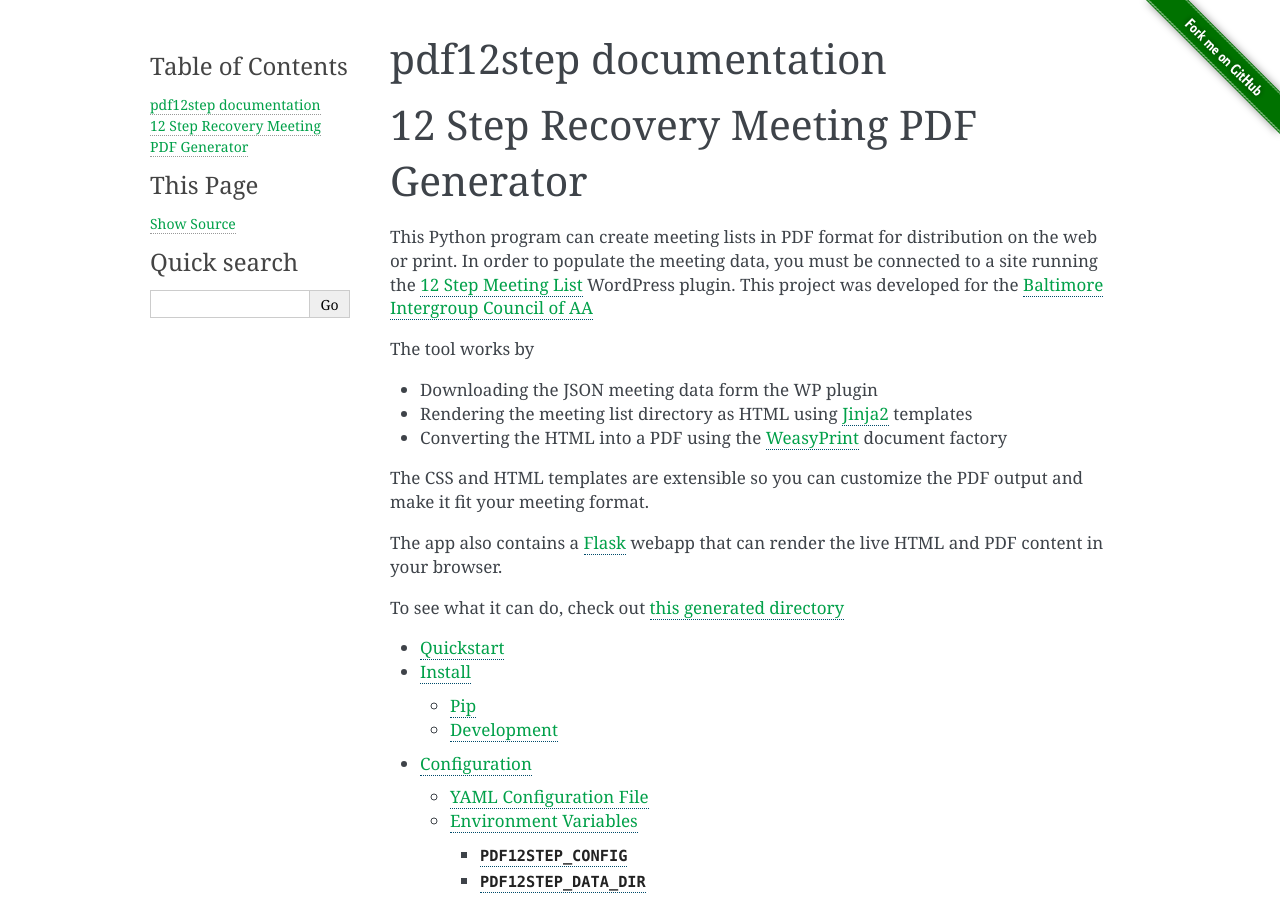
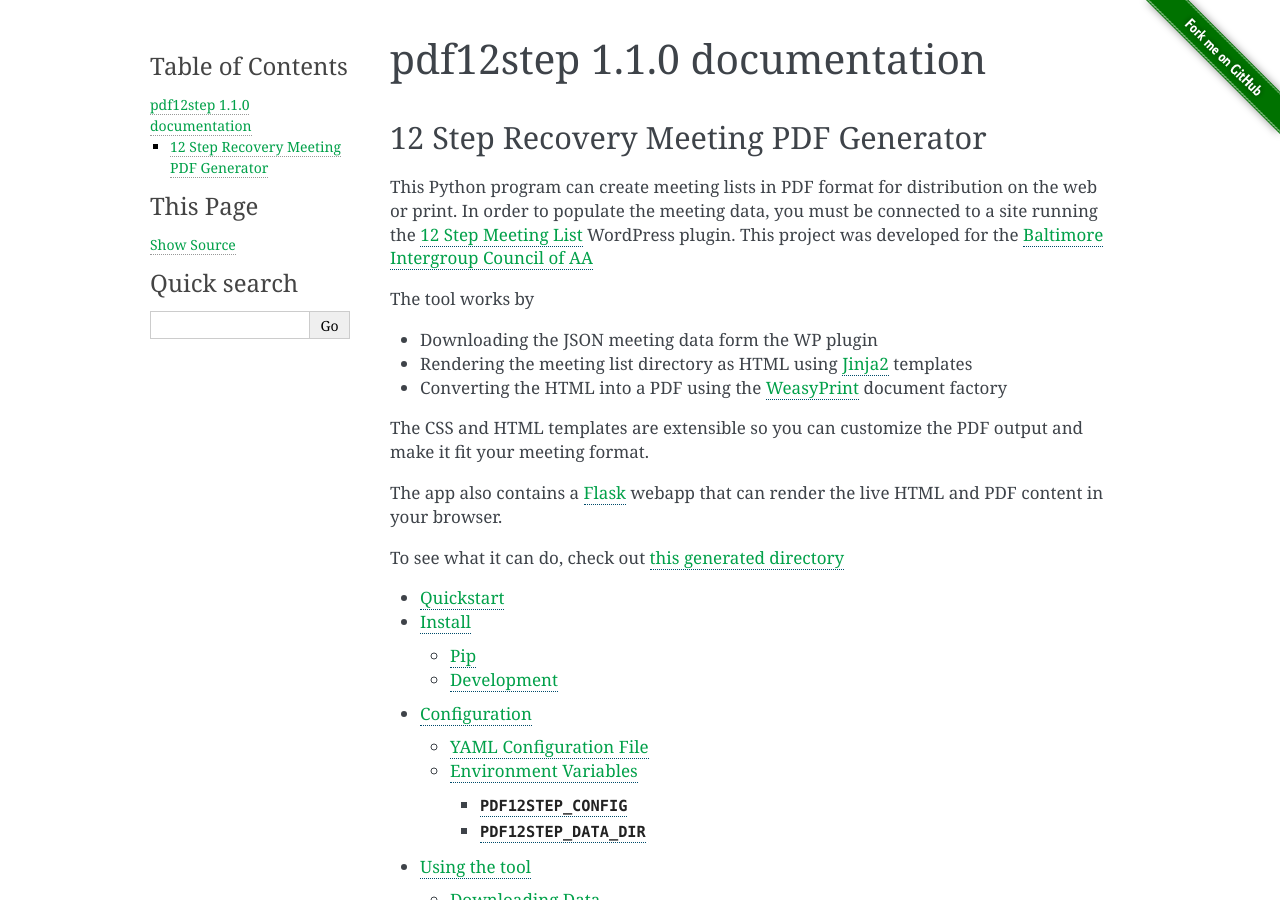
Before and after one commit to justquick/pdf12step, a Sphinx documentation site: the page built from docs/index.md, in a window 1280 px wide and 900 px high. Built offline with Sphinx 7.4.7, drawn with Linux system fonts in a browser that asks for light colours.

Commit message:
version in docs

````diff
--- a/docs/README.md
+++ b/docs/README.md
@@ -1,4 +1,4 @@
-# 12 Step Recovery Meeting PDF Generator
+## 12 Step Recovery Meeting PDF Generator
 
 This Python program can create meeting lists in PDF format for distribution on the web or print. In order to populate the meeting data, you must be connected to a site running the [12 Step Meeting List](https://wordpress.org/plugins/12-step-meeting-list/) WordPress plugin. This project was developed for the [Baltimore Intergroup Council of AA](https://baltimoreaa.org/)
 
--- a/docs/index.md
+++ b/docs/index.md
@@ -1,4 +1,4 @@
-# pdf12step documentation
+# pdf12step 1.1.0 documentation
 
 ```{include} README.md
 ```
````
